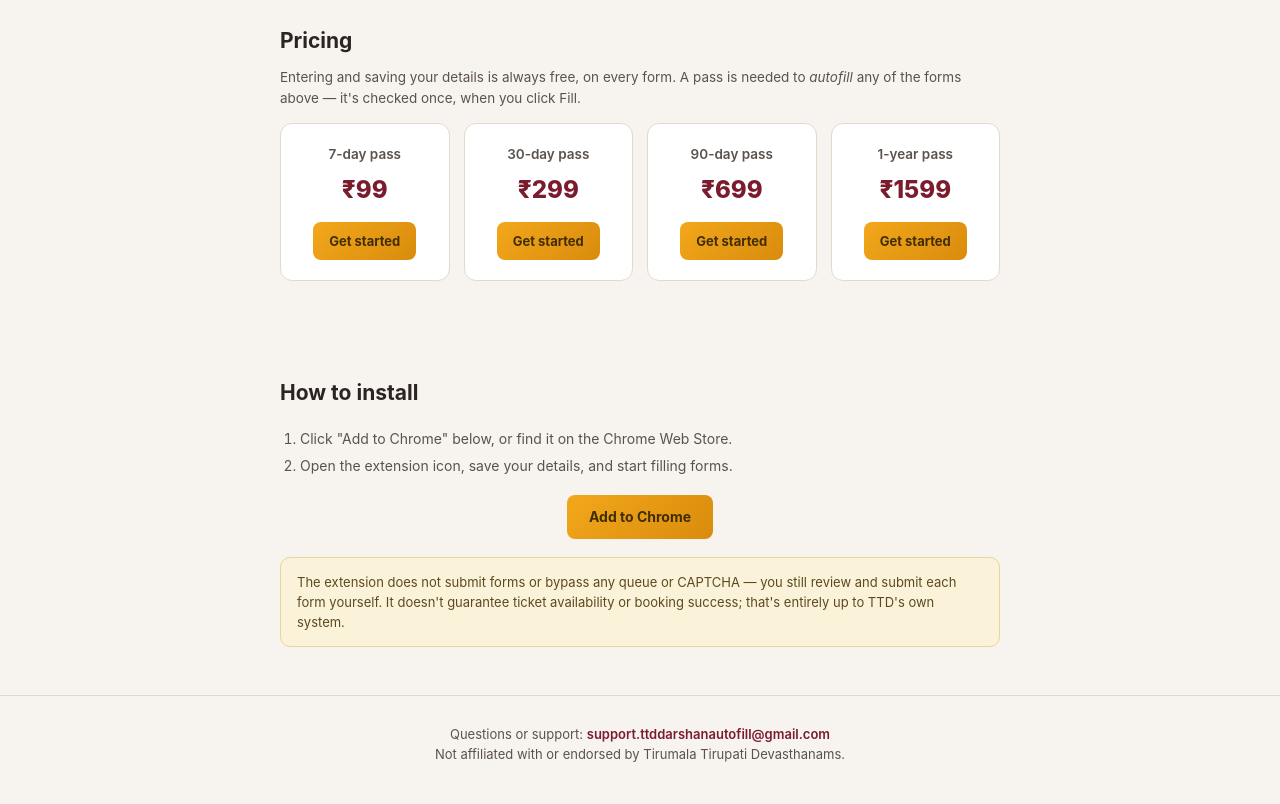
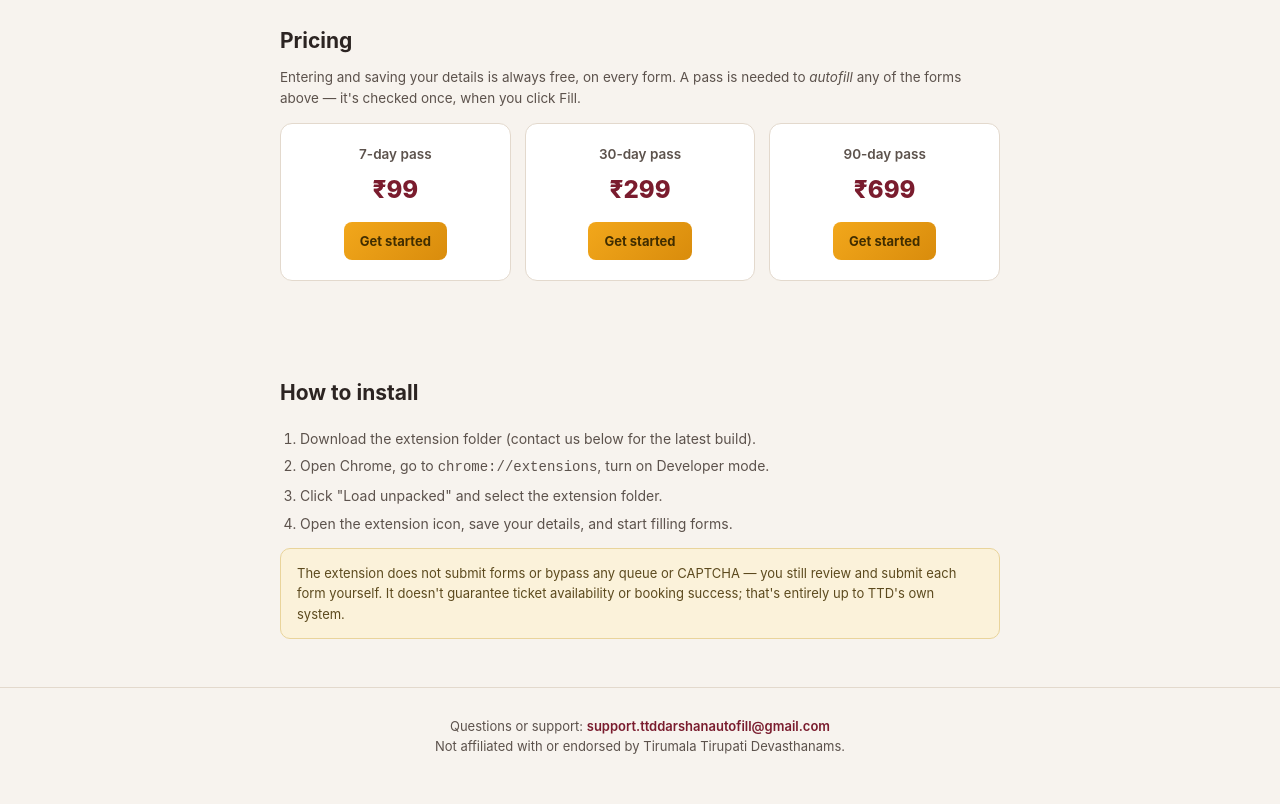
Before and after one commit to mailsri1991/ttd-autofill-backend, a website: page index.html in a window 1280 px wide. Shown: the part 678-1482 px from the top of the page. Drawn offline with Linux system fonts and the light colour scheme.

Commit message:
Update index.html

```diff
--- a/index.html
+++ b/index.html
@@ -153,32 +153,39 @@
           <div class="plan-price">₹699</div>
           <a href="/checkout.html?plan=90d">Get started</a>
         </div>
-        <div class="plan-card">
-          <div class="plan-name">1-year pass</div>
-          <div class="plan-price">₹1599</div>
-          <a href="/checkout.html?plan=365d">Get started</a>
-        </div>
       </div>
     </section>
-        <section>
+
+    <section>
       <h2>How to install</h2>
       <ol>
-        <li>Click "Add to Chrome" below, or find it on the Chrome Web Store.</li>
+        <li>Download the extension folder (contact us below for the latest build).</li>
+        <li>Open Chrome, go to <code>chrome://extensions</code>, turn on Developer mode.</li>
+        <li>Click "Load unpacked" and select the extension folder.</li>
         <li>Open the extension icon, save your details, and start filling forms.</li>
       </ol>
-      <p style="text-align:center; margin: 18px 0;">
-        <a href="https://chromewebstore.google.com/detail/ttd-darshan-autofill/ppcbcdjpdffeadlmojhaajacllnaebmd" style="display:inline-block; background:linear-gradient(135deg, var(--gold1), var(--gold2)); color:#402d00; font-weight:700; font-size:14px; text-decoration:none; padding:11px 22px; border-radius:8px;">Add to Chrome</a>
-      </p>
       <div class="note-box">
         The extension does not submit forms or bypass any queue or CAPTCHA — you still review and submit each form yourself. It doesn't guarantee ticket availability or booking success; that's entirely up to TTD's own system.
       </div>
     </section>
-
   </div>
 
   <footer>
     Questions or support: <a href="mailto:support.ttddarshanautofill@gmail.com">support.ttddarshanautofill@gmail.com</a><br/>
     Not affiliated with or endorsed by Tirumala Tirupati Devasthanams.
   </footer>
+  <!--Start of Tawk.to Script-->
+  <script type="text/javascript">
+  var Tawk_API=Tawk_API||{}, Tawk_LoadStart=new Date();
+  (function(){
+  var s1=document.createElement("script"),s0=document.getElementsByTagName("script")[0];
+  s1.async=true;
+  s1.src='https://embed.tawk.to/6ab4b226f56c13344345fcdf/1k38tfq0h';
+  s1.charset='UTF-8';
+  s1.setAttribute('crossorigin','*');
+  s0.parentNode.insertBefore(s1,s0);
+  })();
+  </script>
+  <!--End of Tawk.to Script-->
 </body>
 </html>
```
